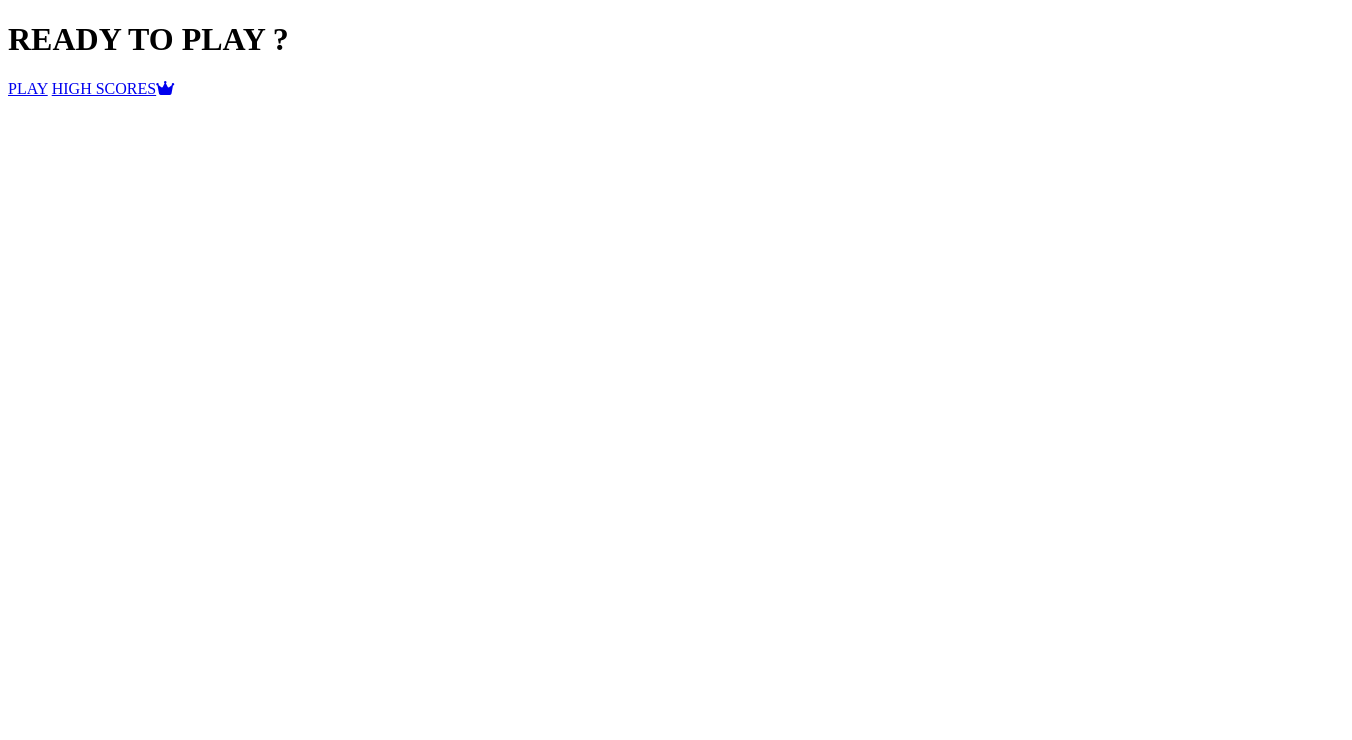
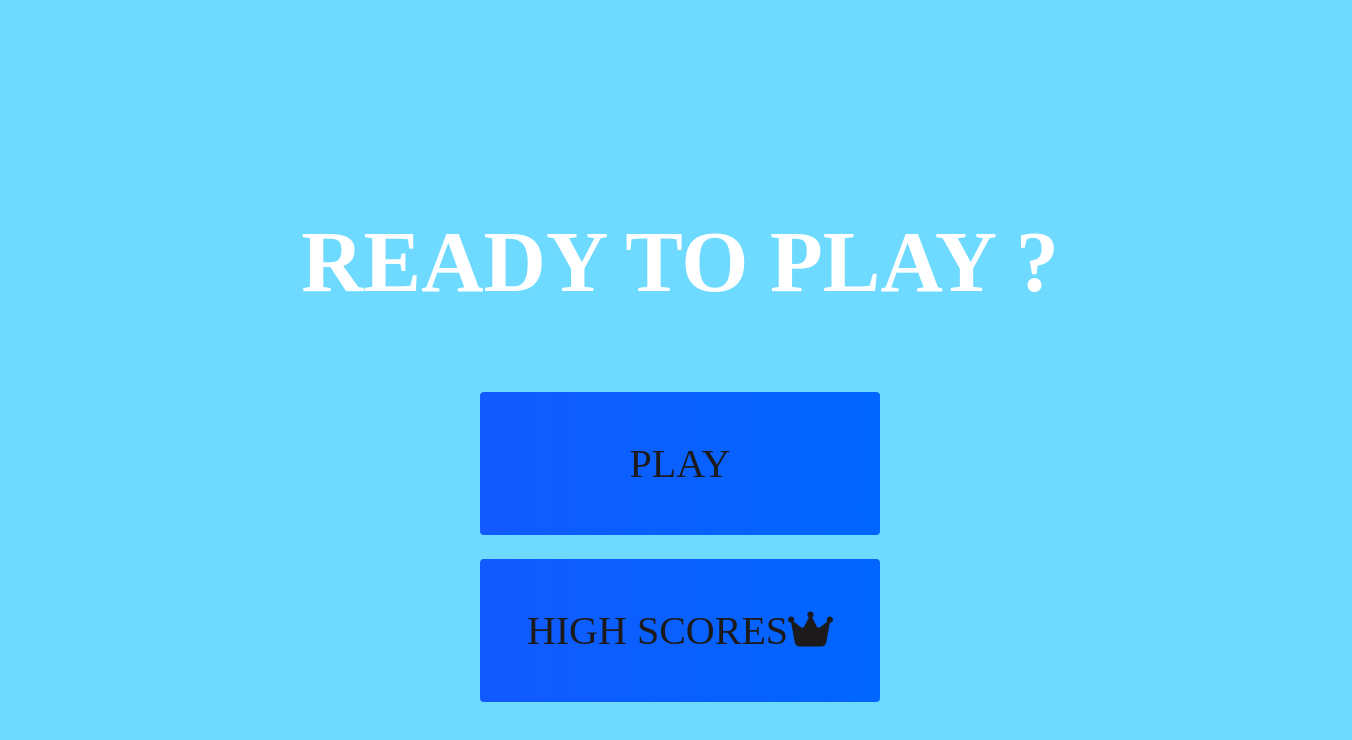
Before and after one commit to Irelandoracle1/gameproject2, a plain HTML site: page index.html in a window 1280 px wide. Shown: the whole page, 1352 px wide, since content can reach past the window. Drawn offline with Linux system fonts and the light colour scheme.

Commit message:
styleed h1,h2,mainbox, bttn

```diff
--- a/assets/css/style.css
+++ b/assets/css/style.css
@@ -0,0 +1,82 @@
+
+:root{
+    background-color: rgba(0, 191, 255, 0.566);
+}
+
+{
+    box-sizing: border-box;
+    margin: 0;
+    padding: 0;
+    font-size: 62.5%;
+    font-family: 'nova square' ,cursive;
+}
+
+
+h1{
+    font-size: 5.4rem;
+    color: #fff;
+    margin-bottom: 5rem;
+}
+
+h2{
+    font-size: 4.2rem;
+    margin-bottom: 4rem;
+}
+
+.mainbox{
+    width: 100vw;
+    height: 100vh;
+    display: flex;
+    justify-content: center;
+    align-items: center;
+    max-width: 80rem;
+    margin: 0auto;
+    padding: 2rem;
+}
+
+.flex-column{
+    display: flex;
+    flex-direction: column;
+}
+
+.flex-center{
+    justify-content: center;
+    align-items: center;
+}
+
+.justify-center{
+    justify-content: center;
+}
+
+.text-center{
+    text-align: center;
+}
+
+.hidden{
+    display: none;
+}
+
+.btnn{
+    font-size: 2.5rem;
+    padding: 3rem 0;
+    width: 25rem;
+    text-align: center;
+    margin-bottom: 1.5rem;
+    text-decoration: none;
+    color: rgb(28, 26,26);
+    background: linear-gradient(90deg, rgb(18,90,255) 0%,rgb(0,102,255) 100%);
+    border-radius: 4px;
+}
+
+.bttn:hover {
+    cursor: pointer;
+    box-shadow: 0 0.4rem 1.4rem 0 rgba(8, 114, 244, 0.6);
+    transition: transform 150ms;
+    transform: scale(1.03);
+}
+
+.bttn[disabled]:hover {
+    cursor: not-allowed;
+    box-shadow: none;
+    transform: none;
+}
--- a/index.html
+++ b/index.html
@@ -12,8 +12,8 @@
     <div class="mainbox" >
         <div id="Home" class="flex-column flex-center">
         <h1>READY TO PLAY ?</h1>
-        <a href="/game.html" class="btn">PLAY</a>
-        <a href="/highscores.html" class="btn" id="highscores-btn">HIGH SCORES<i class="fa-solid fa-crown"></i></a>
+        <a href="/game.html" class="btnn">PLAY</a>
+        <a href="/highscores.html" class="btnn" id="highscores-btn">HIGH SCORES<i class="fa-solid fa-crown"></i></a>
     </div>
 </div>
     <script src="assets/js/script.js"></script>
```
